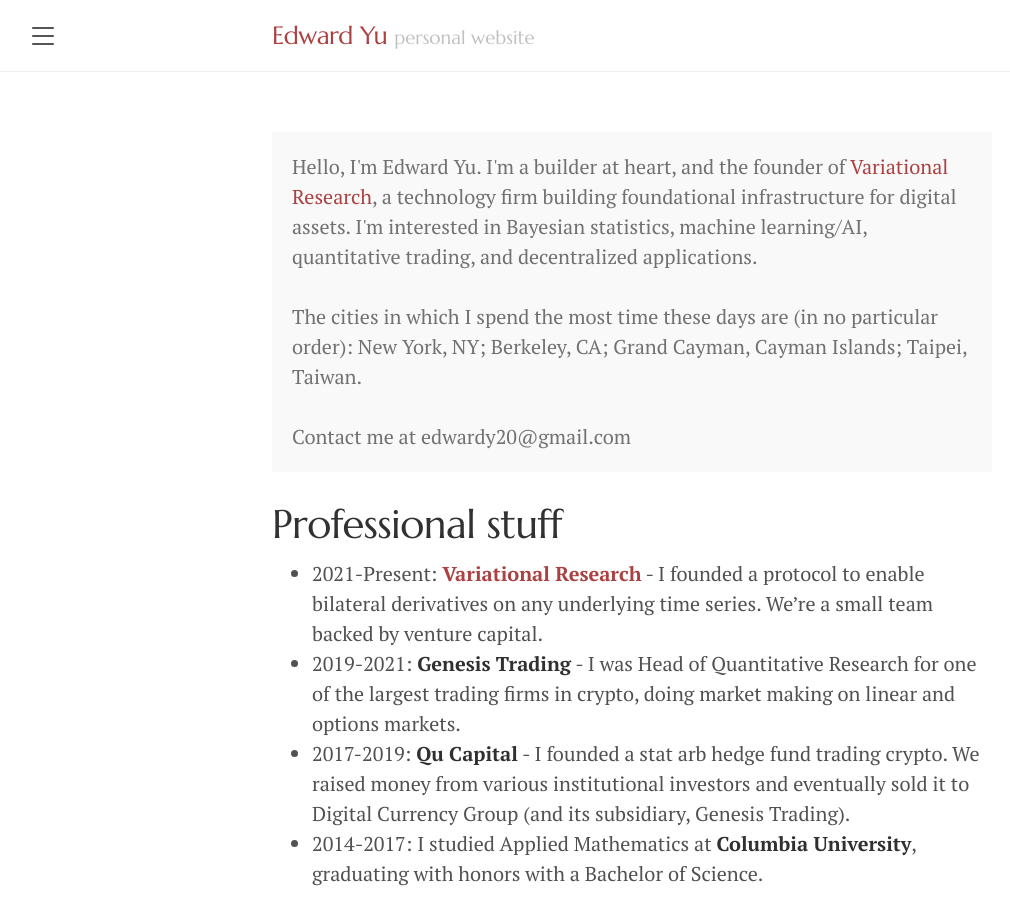
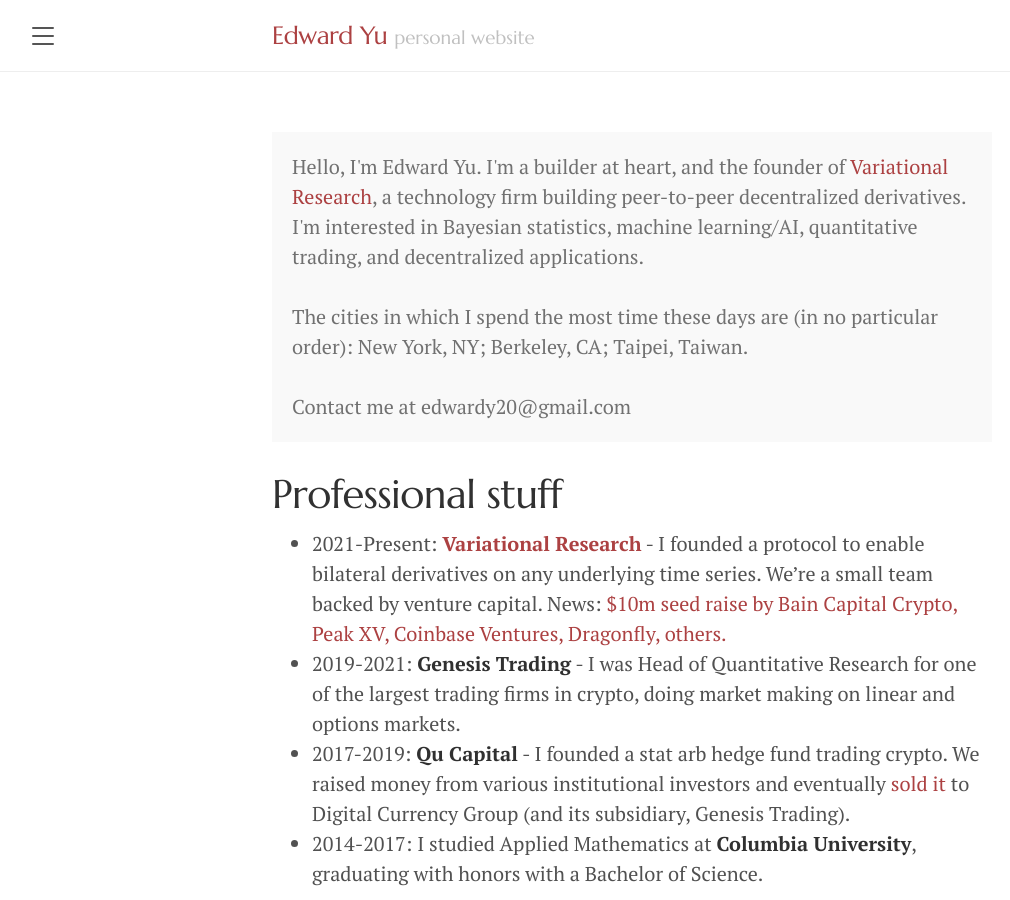
Before and after one commit to edwardyu/edwardyu.github.io, a Jekyll site: the page built from index.md, in a window 1280 px wide and 900 px high. Shown: the whole window, without its empty margins (8-1018 px from the left). Built offline with Jekyll 4.4.1, drawn with Linux system fonts in a browser that asks for light colours; some of the changed text lies outside the part shown.

Commit message:
add new links

```diff
--- a/index.md
+++ b/index.md
@@ -4,17 +4,17 @@ title: About
 ---
 
 <p class="message">
-  Hello, I'm Edward Yu. I'm a builder at heart, and the founder of <a href="https://variational.io">Variational Research</a>, a technology firm building foundational infrastructure for digital assets. I'm interested in Bayesian statistics, machine learning/AI, quantitative trading, and decentralized applications.
+  Hello, I'm Edward Yu. I'm a builder at heart, and the founder of <a href="https://variational.io">Variational Research</a>, a technology firm building peer-to-peer decentralized derivatives. I'm interested in Bayesian statistics, machine learning/AI, quantitative trading, and decentralized applications.
 <br><br>
-  The cities in which I spend the most time these days are (in no particular order): New York, NY; Berkeley, CA; Grand Cayman, Cayman Islands; Taipei, Taiwan.
+  The cities in which I spend the most time these days are (in no particular order): New York, NY; Berkeley, CA; Taipei, Taiwan.
   <br><br>
   Contact me at edwardy20@gmail.com
 </p>
 
 # Professional stuff
-* 2021-Present: **[Variational Research](https://variational.io)** - I founded a protocol to enable bilateral derivatives on any underlying time series. We're a small team backed by venture capital.
+* 2021-Present: **[Variational Research](https://variational.io)** - I founded a protocol to enable bilateral derivatives on any underlying time series. We're a small team backed by venture capital. News: <a href="https://www.theblock.co/post/322653/arbitrum-crypto-protocol-variational-funding">$10m seed raise by Bain Capital Crypto, Peak XV, Coinbase Ventures, Dragonfly, others.</a>
 * 2019-2021: **Genesis Trading** - I was Head of Quantitative Research for one of the largest trading firms in crypto, doing market making on linear and options markets.
-* 2017-2019: **Qu Capital** - I founded a stat arb hedge fund trading crypto. We raised money from various institutional investors and eventually sold it to Digital Currency Group (and its subsidiary, Genesis Trading).
+* 2017-2019: **Qu Capital** - I founded a stat arb hedge fund trading crypto. We raised money from various institutional investors and eventually [sold it](https://www.coindesk.com/markets/2019/09/20/genesis-trading-acquires-quant-investment-firm-qu-capital) to Digital Currency Group (and its subsidiary, Genesis Trading).
 * 2014-2017: I studied Applied Mathematics at **Columbia University**, graduating with honors with a Bachelor of Science.
 
 # Research
```
Also changed, not shown: other parts of index.md (+1 -1 lines).
